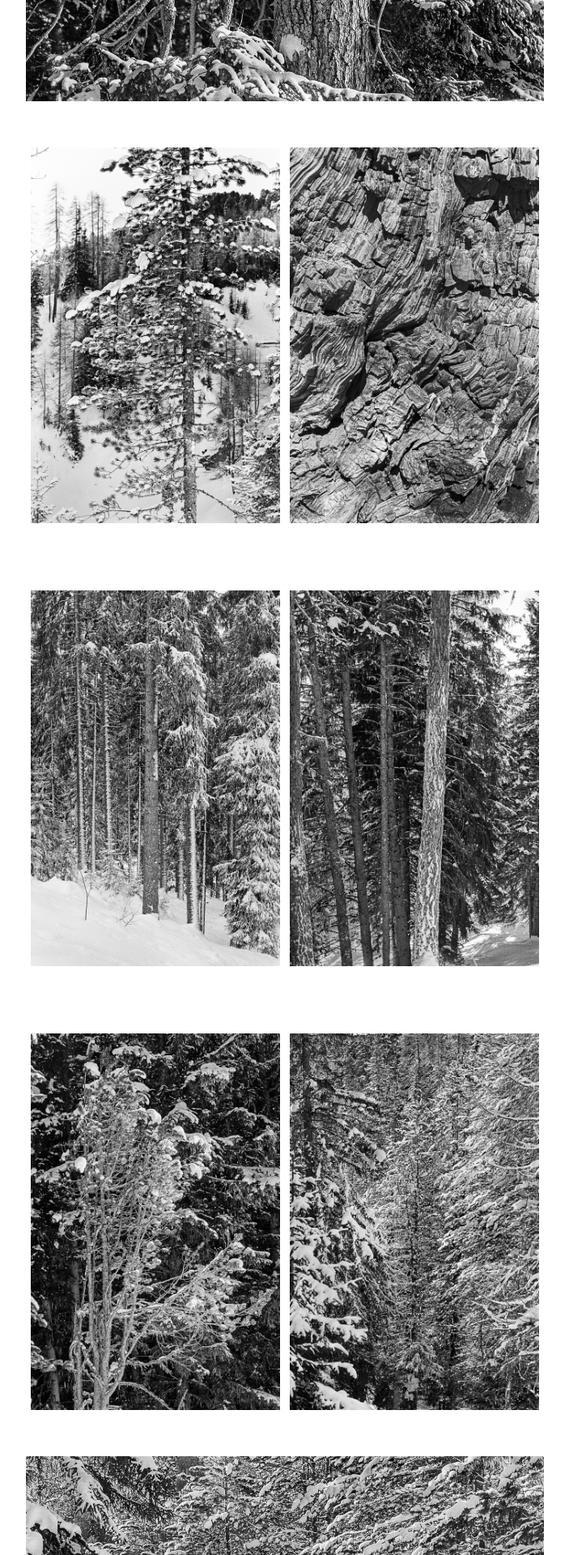
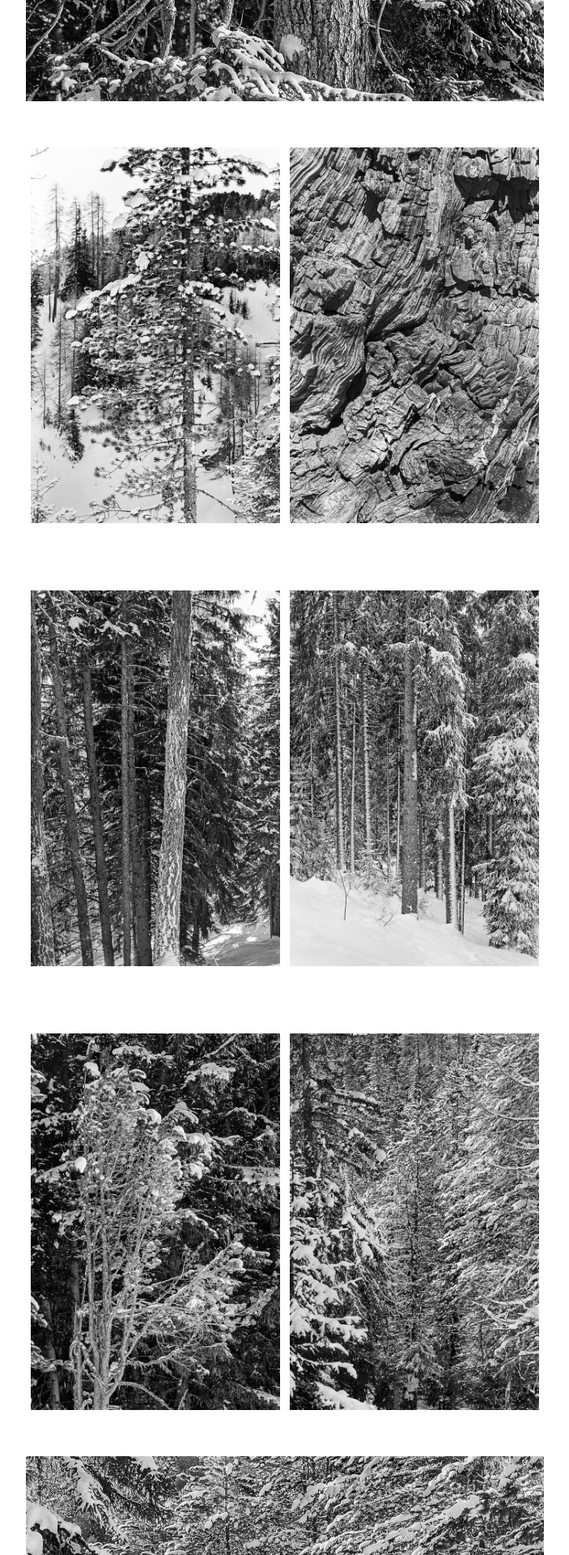
Before and after one commit to lucabutikofer/Photography, a Jekyll site: the page built from conifers.md, in a window 1280 px wide. Shown: the part 407-2327 px from the top of the page at 81% size, without its empty margins (288-991 px from the left). Built offline with Jekyll 4.4.1, drawn with Linux system fonts in a browser that asks for light colours.

Commit message:
Update conifers.md

```diff
--- a/conifers.md
+++ b/conifers.md
@@ -12,7 +12,7 @@ category: gallery
 
 |||
 |:------------------------:|:------------------------:|
-|![](/fig_conifers/Image-4.jpg) | ![](/fig_conifers/Image-5.jpg)|
+|![](/fig_conifers/Image-5.jpg) | ![](/fig_conifers/Image-4.jpg)|
 |||
 
 |||
```
